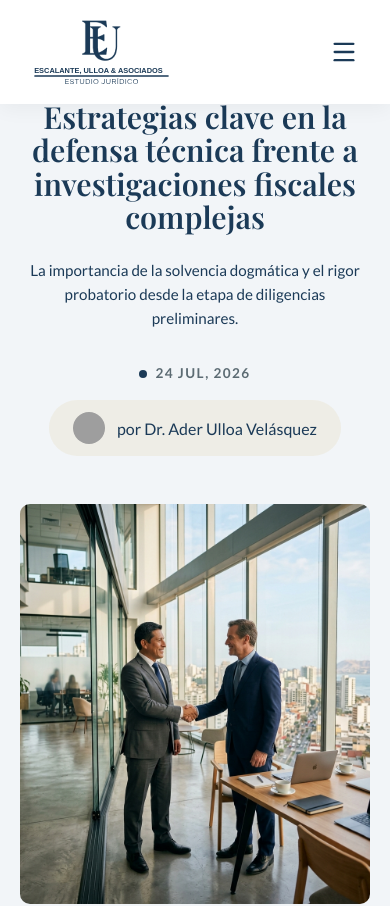
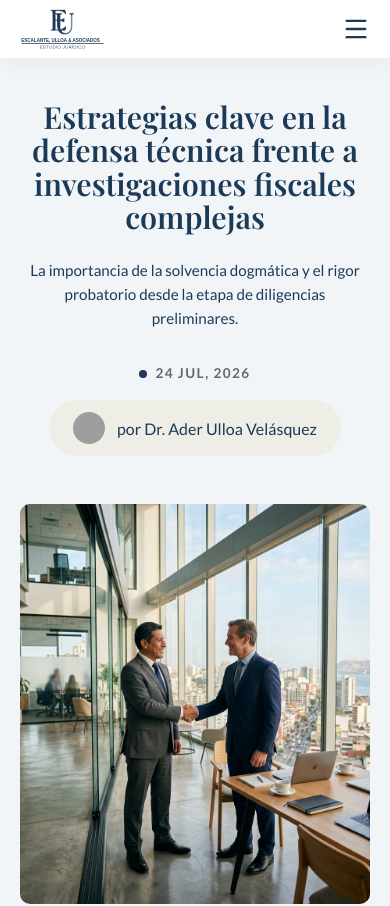
Before and after one commit to Kactis-Labs/Notar-a-Oaelechea, a React (Vite) app: page /recursos/defensa-penal-investigaciones-fiscales in a window 390 px wide. Shown: the top 906 px of the page. Built offline with nearby package versions, Linux system fonts and the light colour scheme; grey boxes are pictures that could not be loaded; a web font is replaced by a local one.

Commit message:
fix(header): reducir altura del logo a 44px en movil y estilizar navbar para menor ocupacion vertical

```diff
--- a/src/components/Header.css
+++ b/src/components/Header.css
@@ -3,7 +3,7 @@
   top: 0;
   left: 0;
   width: 100%;
-  padding: 1.5rem 0;
+  padding: 1.1rem 0;
   z-index: 100;
   transition: all 0.3s ease;
 }
@@ -11,7 +11,7 @@
 .header.scrolled {
   background-color: rgba(255, 255, 255, 0.95);
   backdrop-filter: blur(10px);
-  padding: 1rem 0;
+  padding: 0.75rem 0;
   box-shadow: 0 4px 20px rgba(0, 0, 0, 0.05);
 }
 
@@ -32,7 +32,7 @@
 }
 
 .logo-img {
-  height: 72px;
+  height: 58px;
   width: auto;
   transition: transform 0.3s ease;
 }
@@ -104,6 +104,22 @@
 }
 
 @media (max-width: 992px) {
+  .header {
+    padding: 0.65rem 0;
+  }
+
+  .header.scrolled {
+    padding: 0.45rem 0;
+  }
+
+  .header-container {
+    padding: 0 1.25rem;
+  }
+
+  .logo-img {
+    height: 44px;
+  }
+
   .desktop-btn-nav {
     display: none;
   }
@@ -116,10 +132,10 @@
 
   .nav-links {
     position: fixed;
-    top: 80px; /* height of header approx */
+    top: 60px; /* height of compact header */
     left: 0;
     width: 100%;
-    height: calc(100vh - 80px);
+    height: calc(100vh - 60px);
     background-color: var(--color-white);
     flex-direction: column;
     align-items: center;
```
